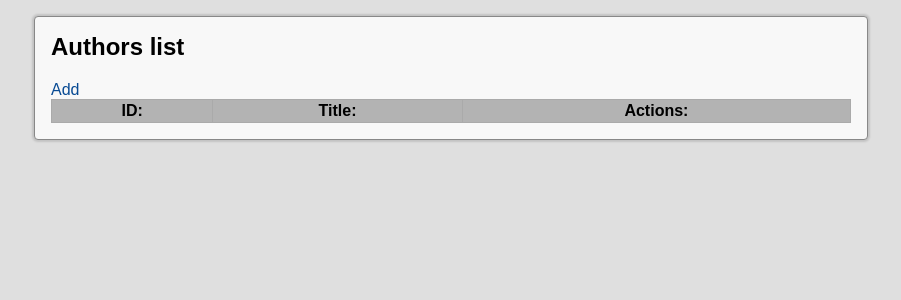
After one commit to gordio/prom_test, a Flask app: page /authors/ in a window 1280 px wide. The commit adds this page. Shown: the top 300 px of the page, without its empty margins (189-1090 px from the left). Run offline with Flask 2, Linux system fonts and the light colour scheme; data that the repository does not hold is empty; some libraries are stand-ins or nearby versions.

Commit message:
project: Add missed files

```diff
--- a/static/css/base.css
+++ b/static/css/base.css
@@ -1,6 +1,18 @@
 html, body {
 	font-weight: "HelveticaNeue", "Helvetica Neue", "Helvetica", "Arial", sans-serif;
 	background: #DFDFDF;
+}
+
+a {
+	color: #094b94;
+	text-decoration: none;
+}
+a:hover, a:active {
+	text-decoration: underline;
+}
+
+h2 {
+	margin-top: 0;
 }
 
 form .errorlist {
--- /dev/null
+++ b/templates/authors/view_all.html
@@ -0,0 +1,55 @@
+{% extends "base.html" %}
+
+
+{% block title %}Authors{% endblock title %}
+
+{% block head %}
+	<style>
+		.author_add {
+			float: right;
+		}
+		.authors_list .actions {
+			text-align: right;
+		}
+		.authors_list {
+			border: 1px solid #AAA;
+			width: 100%;
+		}
+		.authors_list td,
+		.authors_list th {
+			padding: 0.125em 0.25em;
+			border-right: 1px solid #AAA;
+		}
+		.authors_list th {
+			background: rgba(0, 0, 0, 0.2);
+		}
+		.authors_list tr:nth-child(odd) {
+			background: rgba(0, 0, 0, 0.1);
+		}
+		.authors_list .actions a {
+			text-decoration: none;
+		}
+		.authors_list .actions .icon-delete:hover {
+			color: #A40000;
+		}
+		.authors_list .actions .icon-edit:hover {
+			color: #A08000;
+		}
+		.icon-add:hover {
+			color: #00A400;
+		}
+	</style>
+{% endblock %}
+
+{% block content %}
+	<h2>Authors list</h2>
+	<a class="authors_add icon-add" href="{{ url_for('authors_add') }}">Add</a>
+	<table class="authors_list">
+		<th>ID:<th>Title:<th>Actions:
+	{% for a in authors %}
+		<tr><td>{{ a.id }}<td>{{ a.title }}<td class="actions">
+		<a class="icon-edit" title="Edit author" href="{{ url_for('authors_edit', author_id=a.id) }}"></a>
+		<a class="icon-delete" title="Delete author" href="{{ url_for('authors_delete', author_id=a.id) }}"></a>
+	{% endfor %}
+	</table>
+{% endblock content %}
```
Also changed, not shown: templates/authors/delete.html (added, +26 -0 lines), templates/authors/edit.html (added, +31 -0 lines), templates/books/view_all.html (added, +59 -0 lines).
